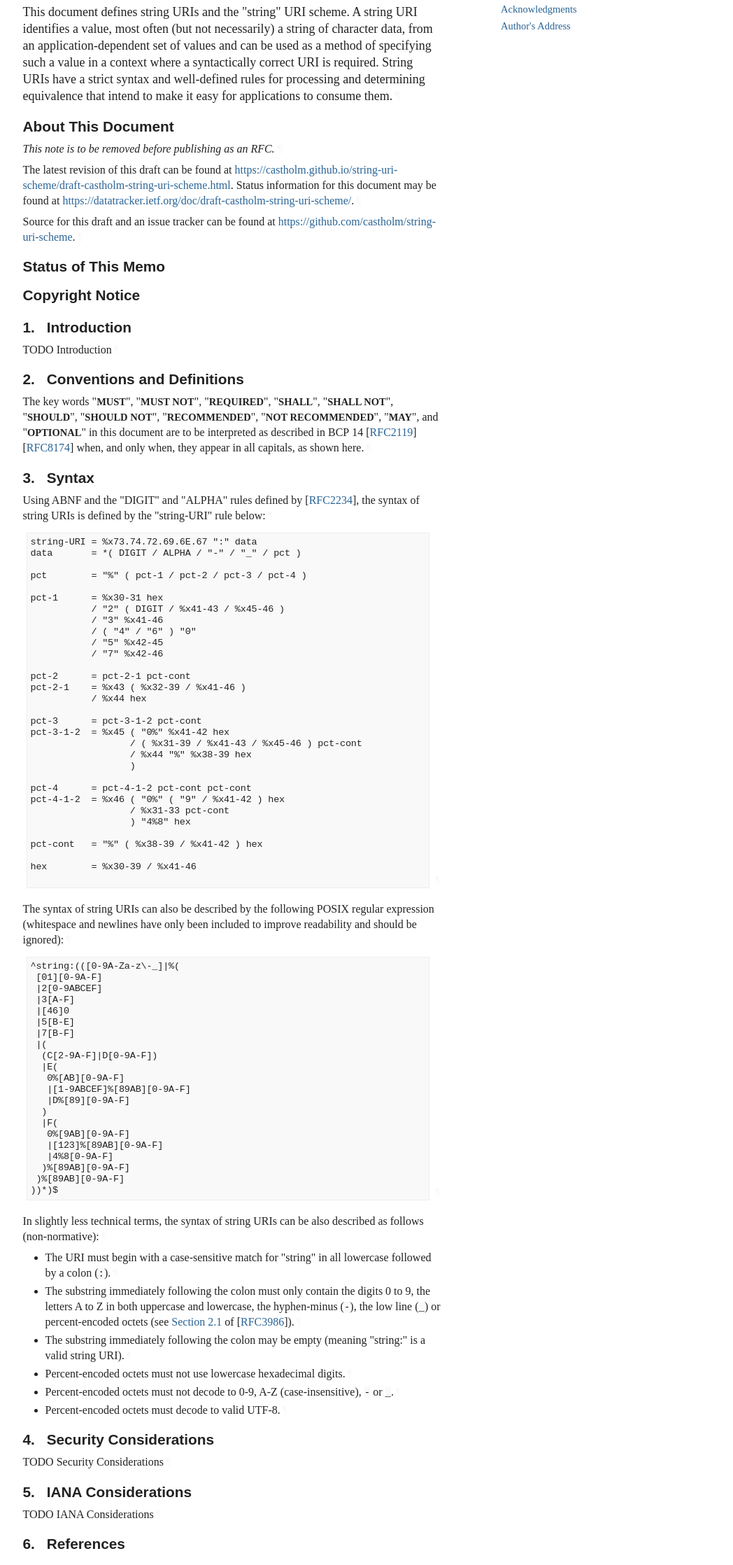
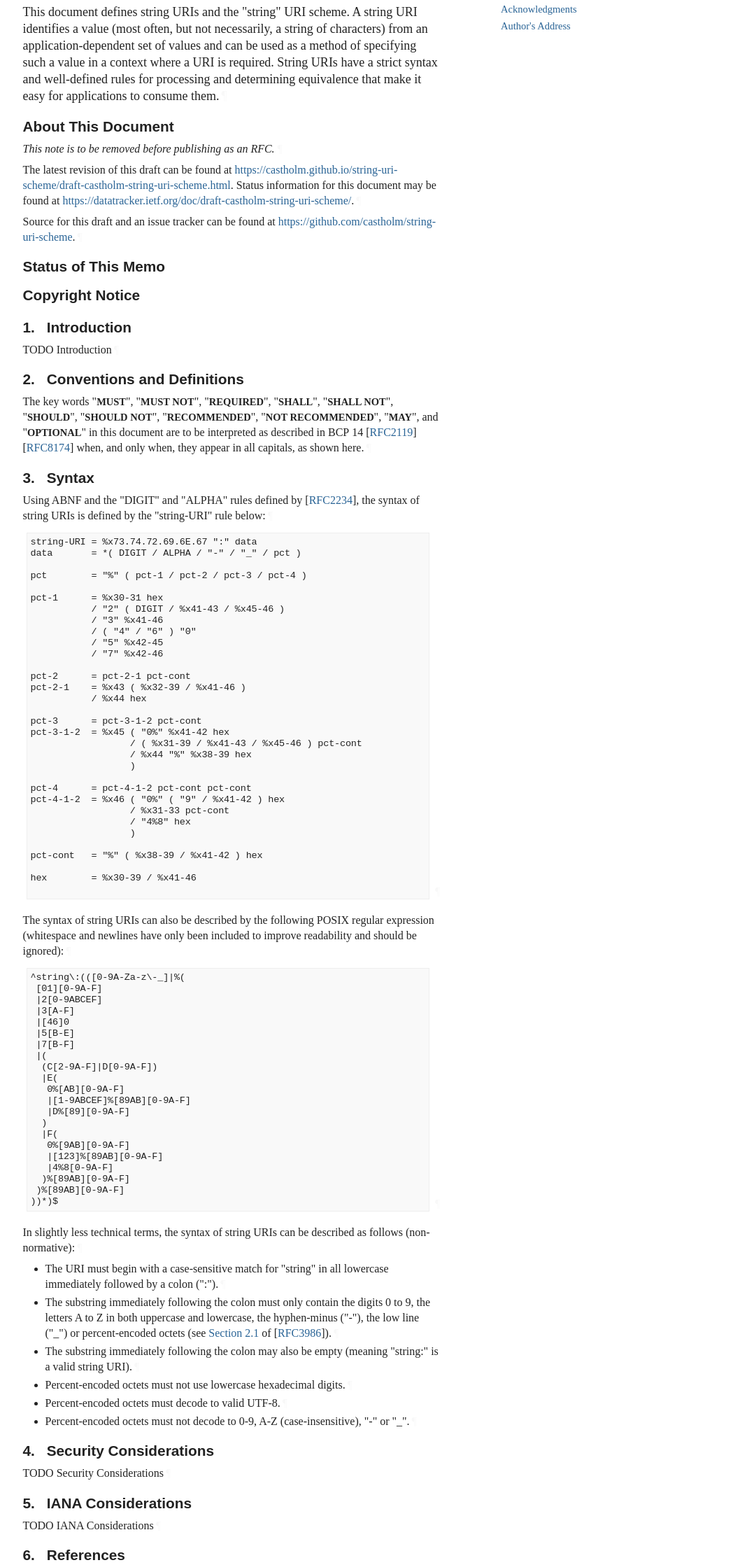
Before and after one commit to castholm/string-uri-scheme, a plain HTML site: page draft-castholm-string-uri-scheme.html in a window 1280 px wide. Shown: the part 324-2560 px from the top of the page at 70% size, without its empty margins (92-1140 px from the left). Drawn offline with Linux system fonts and the light colour scheme; a web font is replaced by a local one.

Commit message:
Script updating gh-pages from 712e000. [ci skip]

```diff
--- a/draft-castholm-string-uri-scheme.html
+++ b/draft-castholm-string-uri-scheme.html
@@ -7,11 +7,10 @@
 <title>The "string" URI Scheme</title>
 <meta content="Carl Åstholm" name="author">
 <meta content='
-       This document defines string URIs and the "string" URI scheme. A string URI identifies a value, most often (but not
-necessarily) a string of character data, from an application-dependent set of values and can be used as a method of
-specifying such a value in a context where a syntactically correct URI is required. String URIs have a strict syntax
-and well-defined rules for processing and determining equivalence that intend to make it easy for applications to
-consume them.
+       This document defines string URIs and the "string" URI scheme. A string URI identifies a value (most often, but not
+necessarily, a string of characters) from an application-dependent set of values and can be used as a method of
+specifying such a value in a context where a URI is required. String URIs have a strict syntax and well-defined rules
+for processing and determining equivalence that make it easy for applications to consume them.
     ' name="description">
 <meta content="xml2rfc 3.15.0" name="generator">
 <meta content="string" name="keyword">
@@ -1075,11 +1074,10 @@ svg :is([stroke="fill"], [fill^="#fff"]) {
 <h1 id="title">The "string" URI Scheme</h1>
 <section id="section-abstract">
       <h2 id="abstract"><a href="#abstract" class="selfRef">Abstract</a></h2>
-<p id="section-abstract-1">This document defines string URIs and the "string" URI scheme. A string URI identifies a value, most often (but not
-necessarily) a string of character data, from an application-dependent set of values and can be used as a method of
-specifying such a value in a context where a syntactically correct URI is required. String URIs have a strict syntax
-and well-defined rules for processing and determining equivalence that intend to make it easy for applications to
-consume them.<a href="#section-abstract-1" class="pilcrow">¶</a></p>
+<p id="section-abstract-1">This document defines string URIs and the "string" URI scheme. A string URI identifies a value (most often, but not
+necessarily, a string of characters) from an application-dependent set of values and can be used as a method of
+specifying such a value in a context where a URI is required. String URIs have a strict syntax and well-defined rules
+for processing and determining equivalence that make it easy for applications to consume them.<a href="#section-abstract-1" class="pilcrow">¶</a></p>
 </section>
 <section class="note rfcEditorRemove" id="section-note.1">
       <h2 id="name-about-this-document">
@@ -1226,7 +1224,8 @@ pct-3-1-2  = %x45 ( "0%" %x41-42 hex
 pct-4      = pct-4-1-2 pct-cont pct-cont
 pct-4-1-2  = %x46 ( "0%" ( "9" / %x41-42 ) hex
                   / %x31-33 pct-cont
-                  ) "4%8" hex
+                  / "4%8" hex
+                  )
 
 pct-cont   = "%" ( %x38-39 / %x41-42 ) hex
 
@@ -1238,7 +1237,7 @@ hex        = %x30-39 / %x41-46
 have only been included to improve readability and should be ignored):<a href="#section-3-3" class="pilcrow">¶</a></p>
 <div class="alignLeft art-text artwork" id="section-3-4">
 <pre>
-^string:(([0-9A-Za-z\-_]|%(
+^string\:(([0-9A-Za-z\-_]|%(
  [01][0-9A-F]
  |2[0-9ABCEF]
  |3[A-F]
@@ -1261,21 +1260,21 @@ have only been included to improve readability and should be ignored):<a href="#
 ))*)$
 </pre><a href="#section-3-4" class="pilcrow">¶</a>
 </div>
-<p id="section-3-5">In slightly less technical terms, the syntax of string URIs can be also described as follows (non-normative):<a href="#section-3-5" class="pilcrow">¶</a></p>
+<p id="section-3-5">In slightly less technical terms, the syntax of string URIs can be described as follows (non-normative):<a href="#section-3-5" class="pilcrow">¶</a></p>
 <ul class="normal">
-<li class="normal" id="section-3-6.1">The URI must begin with a case-sensitive match for "string" in all lowercase followed by a colon (<code>:</code>).<a href="#section-3-6.1" class="pilcrow">¶</a>
+<li class="normal" id="section-3-6.1">The URI must begin with a case-sensitive match for "string" in all lowercase immediately followed by a colon (":").<a href="#section-3-6.1" class="pilcrow">¶</a>
 </li>
         <li class="normal" id="section-3-6.2">The substring immediately following the colon must only contain the digits 0 to 9, the letters A to Z in both
-uppercase and lowercase, the hyphen-minus (<code>-</code>), the low line (<code>_</code>) or percent-encoded octets (see
+uppercase and lowercase, the hyphen-minus ("-"), the low line ("_") or percent-encoded octets (see
 <span><a href="https://rfc-editor.org/rfc/rfc3986#section-2.1" class="relref">Section 2.1</a> of [<a href="#RFC3986" class="cite xref">RFC3986</a>]</span>).<a href="#section-3-6.2" class="pilcrow">¶</a>
 </li>
-        <li class="normal" id="section-3-6.3">The substring immediately following the colon may be empty (meaning "string:" is a valid string URI).<a href="#section-3-6.3" class="pilcrow">¶</a>
+        <li class="normal" id="section-3-6.3">The substring immediately following the colon may also be empty (meaning "string:" is a valid string URI).<a href="#section-3-6.3" class="pilcrow">¶</a>
 </li>
         <li class="normal" id="section-3-6.4">Percent-encoded octets must not use lowercase hexadecimal digits.<a href="#section-3-6.4" class="pilcrow">¶</a>
 </li>
-        <li class="normal" id="section-3-6.5">Percent-encoded octets must not decode to 0-9, A-Z (case-insensitive), <code>-</code> or <code>_</code>.<a href="#section-3-6.5" class="pilcrow">¶</a>
+        <li class="normal" id="section-3-6.5">Percent-encoded octets must decode to valid UTF-8.<a href="#section-3-6.5" class="pilcrow">¶</a>
 </li>
-        <li class="normal" id="section-3-6.6">Percent-encoded octets must decode to valid UTF-8.<a href="#section-3-6.6" class="pilcrow">¶</a>
+        <li class="normal" id="section-3-6.6">Percent-encoded octets must not decode to 0-9, A-Z (case-insensitive), "-" or "_".<a href="#section-3-6.6" class="pilcrow">¶</a>
 </li>
       </ul>
 </section>
```
Also changed, not shown: draft-castholm-string-uri-scheme.txt.
